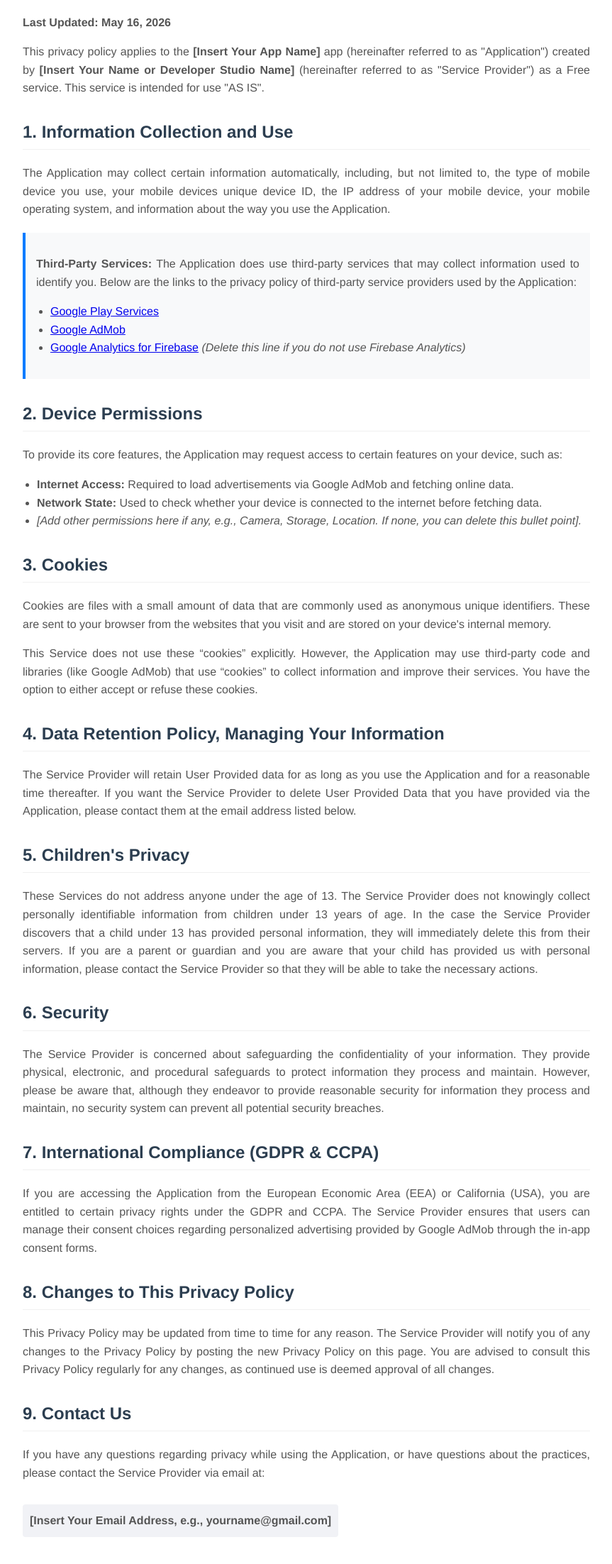
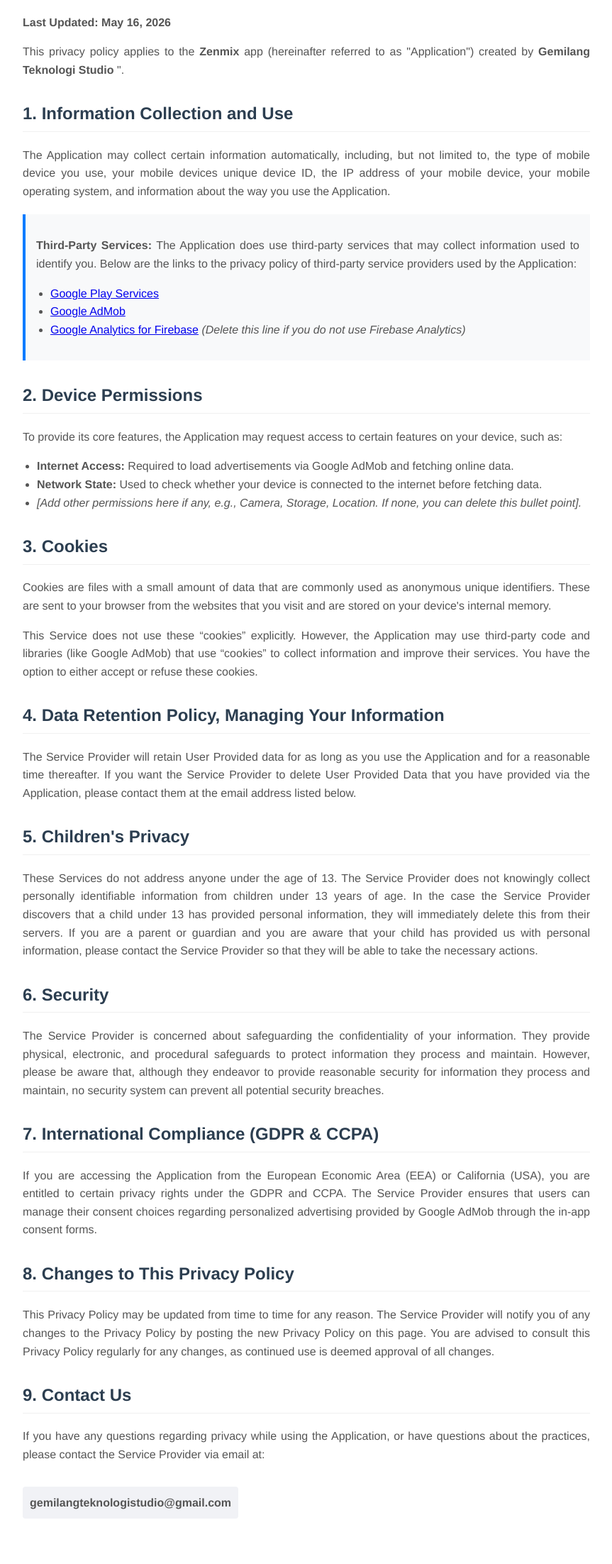
Before and after one commit to juragancemilan864-eng/privacy-policy, a plain HTML site: page index.html in a window 1280 px wide. Shown: the part 106-2310 px from the top of the page at 71% size, without its empty margins (208-1071 px from the left). Drawn offline with Linux system fonts and the light colour scheme.

Commit message:
Update privacy policy details for Zenmix app

```diff
--- a/index.html
+++ b/index.html
@@ -3,7 +3,7 @@
 <head>
     <meta charset="UTF-8">
     <meta name="viewport" content="width=device-width, initial-scale=1.0">
-    <title>Privacy Policy - [Insert Your App Name]</title>
+    <title>Privacy Policy - Zenmix</title>
     <style>
         body { font-family: 'Helvetica Neue', Arial, sans-serif; line-height: 1.6; margin: 40px auto; max-width: 800px; color: #333; padding: 0 20px; }
         h1 { color: #111; border-bottom: 2px solid #eaeaea; padding-bottom: 10px; }
@@ -18,7 +18,7 @@
     <h1>Privacy Policy</h1>
     <p><strong>Last Updated: May 16, 2026</strong></p>
 
-    <p>This privacy policy applies to the <strong>[Insert Your App Name]</strong> app (hereinafter referred to as "Application") created by <strong>[Insert Your Name or Developer Studio Name]</strong> (hereinafter referred to as "Service Provider") as a Free service. This service is intended for use "AS IS".</p>
+    <p>This privacy policy applies to the <strong>Zenmix</strong> app (hereinafter referred to as "Application") created by <strong>Gemilang Teknologi Studio </strong> ".</p>
 
     <h2>1. Information Collection and Use</h2>
     <p>The Application may collect certain information automatically, including, but not limited to, the type of mobile device you use, your mobile devices unique device ID, the IP address of your mobile device, your mobile operating system, and information about the way you use the Application.</p>
@@ -62,7 +62,7 @@
     <h2>9. Contact Us</h2>
     <p>If you have any questions regarding privacy while using the Application, or have questions about the practices, please contact the Service Provider via email at:</p>
     <p style="background: #f1f2f6; padding: 10px; display: inline-block; border-radius: 4px; font-weight: bold;">
-        [Insert Your Email Address, e.g., yourname@gmail.com]
+        gemilangteknologistudio@gmail.com
     </p>
 
 </body>
```
